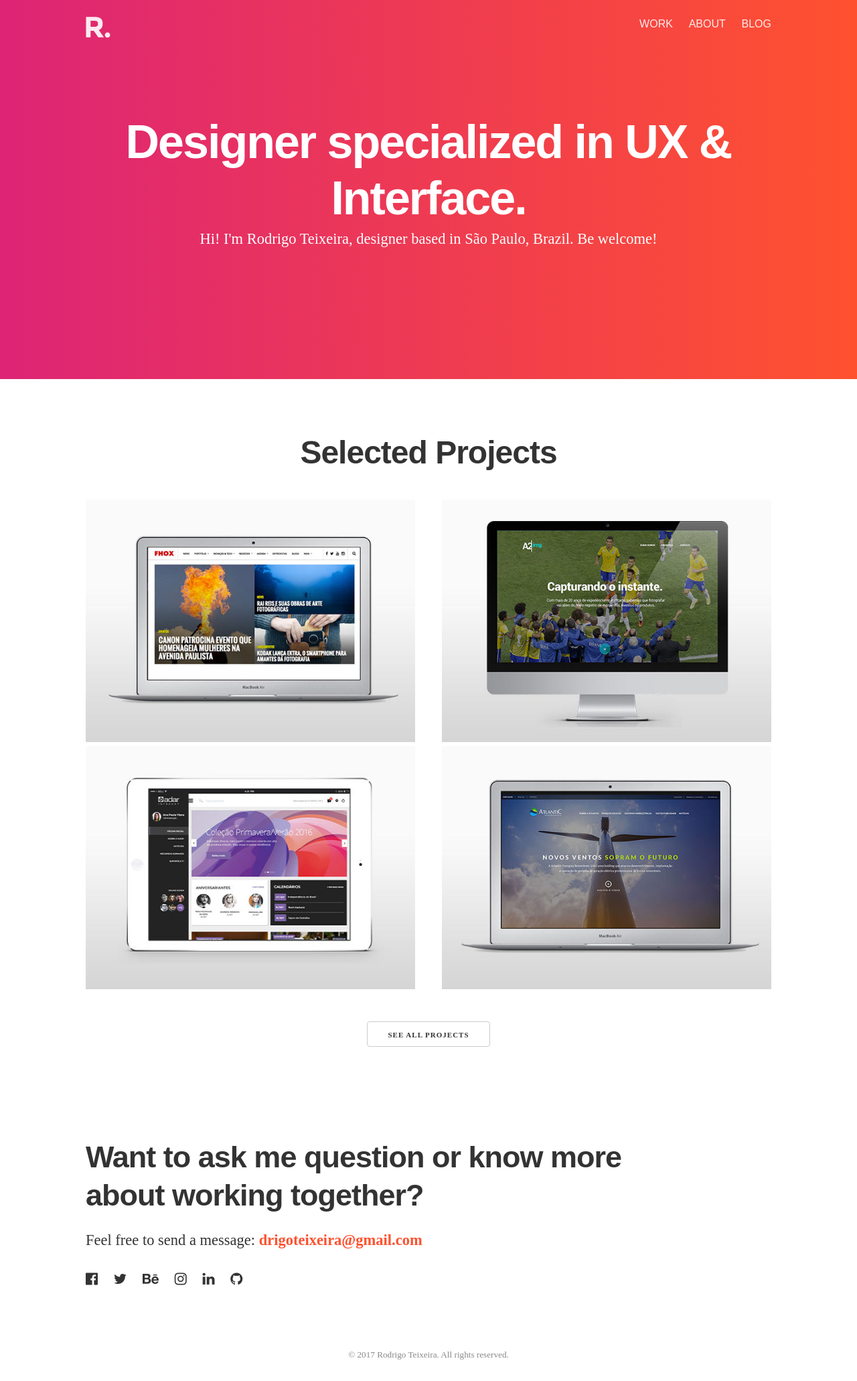
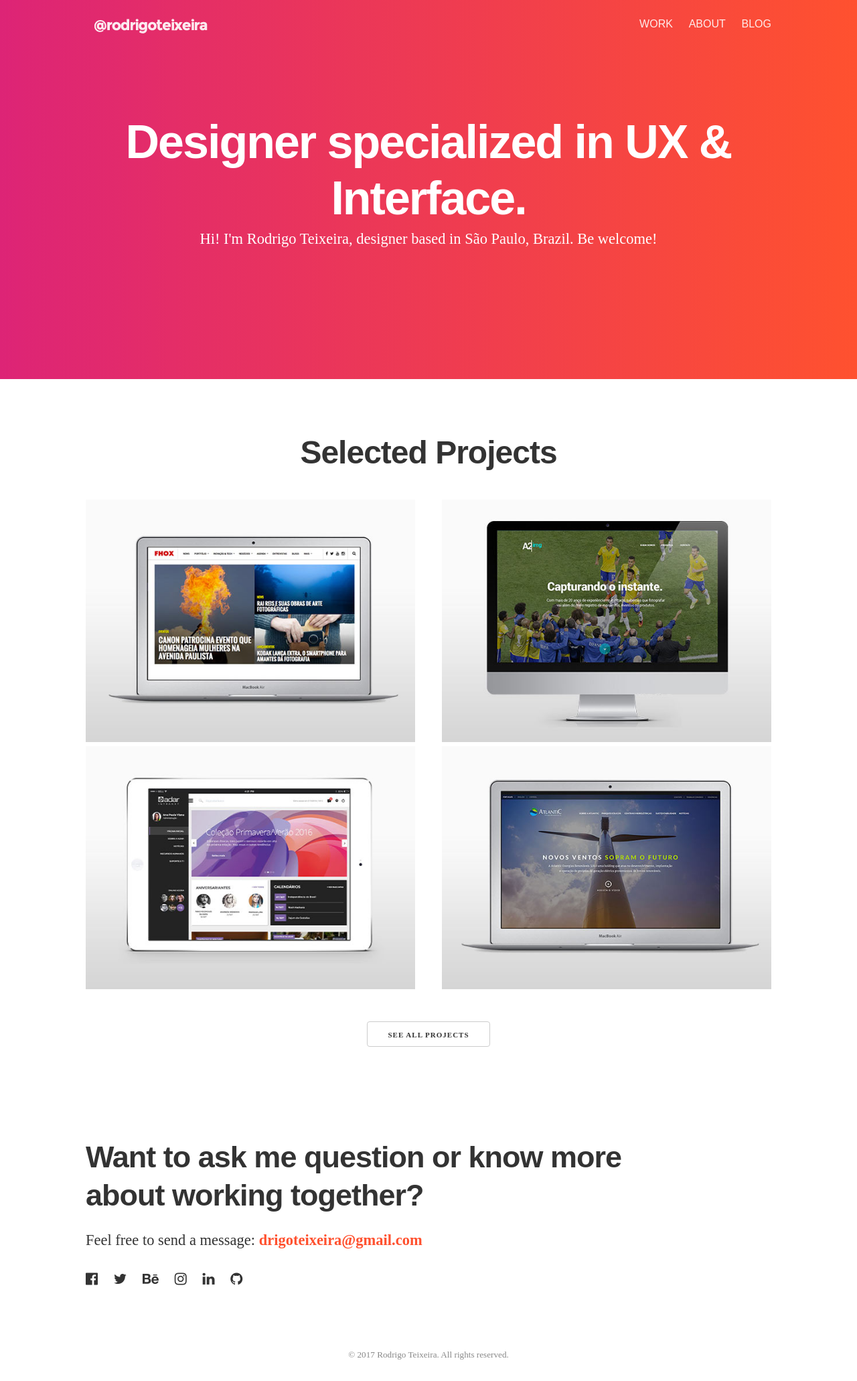
Before and after one commit to drigoteixeira/drigoteixeira.github.io, a Jekyll site: the page built from index.html, in a window 1280 px wide. Shown: the whole page at 67% size. Built offline with Jekyll 4.4.1, drawn with Linux system fonts in a browser that asks for light colours; nearby versions of some CDN libraries.

Commit message:
Update a new logo

```diff
--- a/_includes/header.html
+++ b/_includes/header.html
@@ -1,10 +1,10 @@
 <header class="main-header nav-down">
 	<div class="container">
 		<div class="row">
-			<div class="four columns">
-				<h1 class="logo"><a href="/"><img src="/img/logo.png" alt="Rodrigo Teixeira - UI Designer"></a></h1>
+			<div class="six columns">
+				<div class="logo"><a href="/"><img src="/img/logo.png" width="auto" alt="Rodrigo Teixeira - UI Designer"></a></div>
 			</div>
-			<div class="eight columns">
+			<div class="six columns">
 				<nav>
 					<ul class="menu right">
 						<li><a href="/work/">Work</a></li>
--- a/_scss/layout.scss
+++ b/_scss/layout.scss
@@ -51,17 +51,12 @@
 
 
 .logo {
-  text-decoration: none;
-  font-weight: 700;
+    padding: 15px 0;
 }
 
-
-.logo a {
-color: #FFF;
-font-weight: 700;
-}
-.logo a:visited {
-    color: #fff;
+.logo a:hover {
+    text-decoration: none;
+    border: none;
 }
 
 .main-header nav {
```
Also changed, not shown: img/logo.png.
